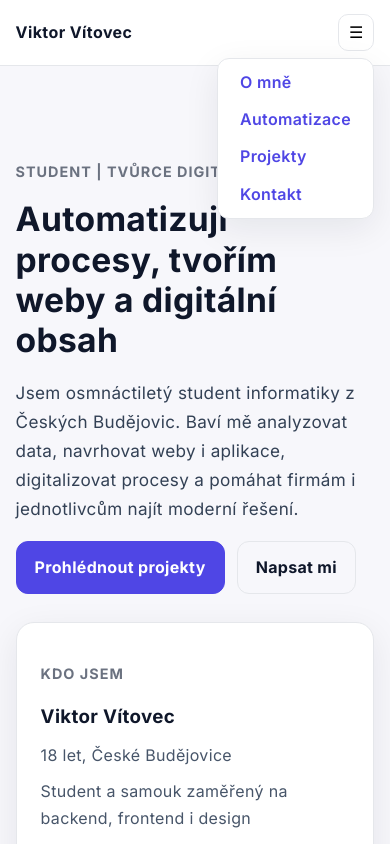
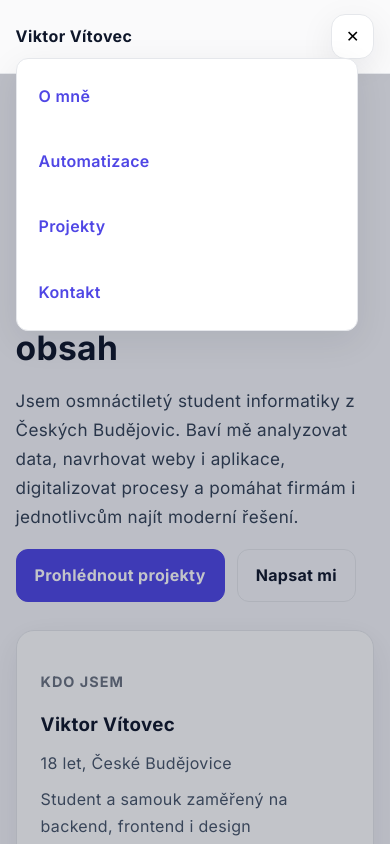
Before and after one commit to vvitovec/website, a plain HTML site: page index.html in a window 390 px wide. Both pictures are taken after a click on the button "Otevřít menu". Shown: the top 844 px of the page. Drawn offline with Linux system fonts and the light colour scheme.

Commit message:
Improve mobile navigation experience

```diff
--- a/script.js
+++ b/script.js
@@ -9,6 +9,9 @@ document.addEventListener('DOMContentLoaded', () => {
     menuToggle.addEventListener('click', () => {
       const isOpen = nav.classList.toggle('open');
       menuToggle.setAttribute('aria-expanded', String(isOpen));
+      menuToggle.textContent = isOpen ? '✕' : '☰';
+      menuToggle.setAttribute('aria-label', isOpen ? 'Zavřít menu' : 'Otevřít menu');
+      document.body.classList.toggle('menu-open', isOpen);
     });
 
     // Zavřít menu po kliknutí na odkaz na mobilu
@@ -17,6 +20,9 @@ document.addEventListener('DOMContentLoaded', () => {
         if (nav.classList.contains('open')) {
           nav.classList.remove('open');
           menuToggle.setAttribute('aria-expanded', 'false');
+          menuToggle.textContent = '☰';
+          menuToggle.setAttribute('aria-label', 'Otevřít menu');
+          document.body.classList.remove('menu-open');
         }
       });
     });
--- a/style.css
+++ b/style.css
@@ -87,9 +87,16 @@ a:hover {
   display: none;
   border: 1px solid var(--border);
   background: var(--card);
-  padding: 8px 10px;
-  border-radius: 10px;
+  padding: 10px 12px;
+  border-radius: 12px;
   font-size: 1rem;
+  cursor: pointer;
+  transition: transform 0.2s ease, box-shadow 0.2s ease, background 0.2s ease;
+}
+
+.menu-toggle:focus-visible {
+  outline: 2px solid var(--primary);
+  outline-offset: 2px;
 }
 
 .hero {
@@ -398,6 +405,77 @@ a:hover {
   text-align: center;
 }
 
+/* Mobile navigation */
+@media (max-width: 768px) {
+  .header-inner {
+    position: relative;
+    gap: 12px;
+  }
+
+  .menu-toggle {
+    display: inline-flex;
+    align-items: center;
+    gap: 8px;
+    padding: 12px 14px;
+    border-radius: 14px;
+    box-shadow: var(--shadow);
+  }
+
+  body::before {
+    content: "";
+    position: fixed;
+    inset: 0;
+    background: rgba(15, 23, 42, 0.25);
+    opacity: 0;
+    visibility: hidden;
+    transition: opacity 0.25s ease;
+    pointer-events: none;
+    z-index: 9;
+  }
+
+  body.menu-open::before {
+    opacity: 1;
+    visibility: visible;
+    pointer-events: auto;
+  }
+
+  .main-nav {
+    position: absolute;
+    top: calc(100% + 10px);
+    right: 0;
+    left: 0;
+    background: var(--card);
+    border: 1px solid var(--border);
+    border-radius: 16px;
+    box-shadow: var(--shadow);
+    padding: 10px;
+    opacity: 0;
+    visibility: hidden;
+    pointer-events: none;
+    transform: translateY(-6px);
+    transition: opacity 0.25s ease, transform 0.25s ease;
+    z-index: 10;
+  }
+
+  .main-nav ul {
+    display: grid;
+    gap: 6px;
+  }
+
+  .main-nav a {
+    display: block;
+    padding: 14px 12px;
+    border-radius: 12px;
+  }
+
+  .main-nav.open {
+    opacity: 1;
+    visibility: visible;
+    pointer-events: auto;
+    transform: translateY(0);
+  }
+}
+
 .easyflex-hero {
   background: linear-gradient(135deg, #eef2ff, #f5f3ff);
   border-bottom: 1px solid var(--border);
```
